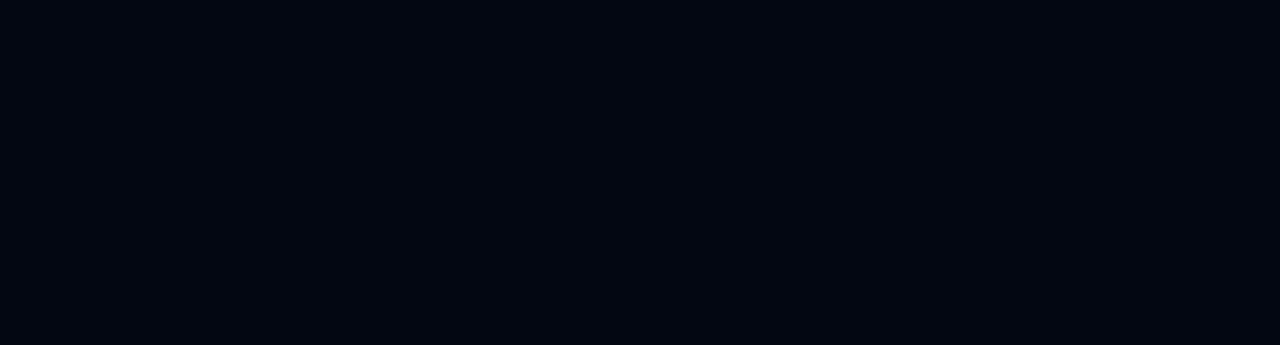
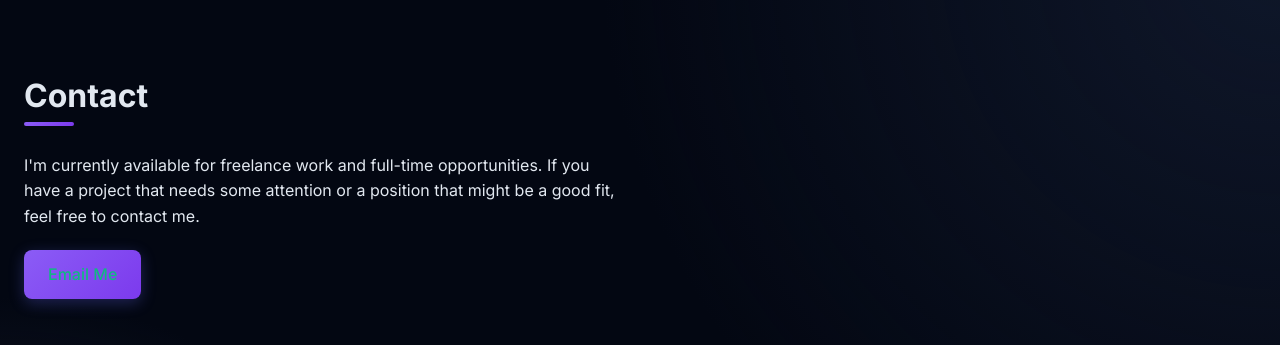
Before and after one commit to jaketysome/portfolio-website, a Next.js app: page / in a window 1280 px wide. Shown: the part 1650-1995 px from the top of the page. Before the commit the page ends 1640 px from the top, so only its background shows below. Built offline with nearby package versions, Linux system fonts and the light colour scheme.

Commit message:
creates contact section component

```diff
--- /dev/null
+++ b/app/components/sections/contact.tsx
@@ -0,0 +1,23 @@
+function Contact() {
+  return (
+    <section id="contact" className="contact">
+      <div className="container">
+        <h2 className="section-title">Contact</h2>
+        <div className="contact-content">
+          <p>
+            I'm currently available for freelance work and full-time
+            opportunities. If you have a project that needs some attention or a
+            position that might be a good fit, feel free to contact me.
+          </p>
+          <div className="hero-btns mt-5">
+            <a href="mailto:your.email@example.com" className="btn btn-primary">
+              Email Me
+            </a>
+          </div>
+        </div>
+      </div>
+    </section>
+  );
+}
+
+export default Contact;
--- a/app/page.tsx
+++ b/app/page.tsx
@@ -1,4 +1,5 @@
 import About from "./components/sections/about";
+import Contact from "./components/sections/contact";
 import Hero from "./components/sections/hero";
 import Projects from "./components/sections/projects";
 
@@ -8,6 +9,7 @@
       <Hero />
       <About />
       <Projects />
+      <Contact />
     </>
   );
 }
```
